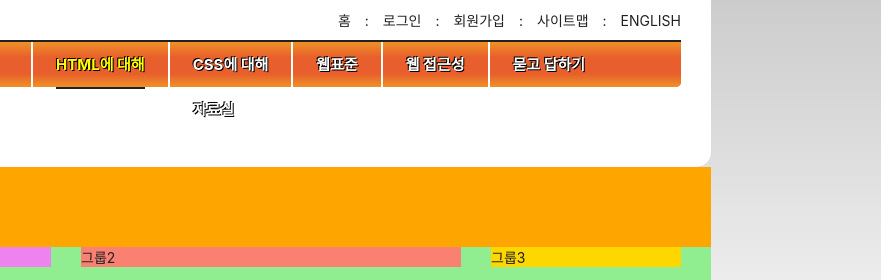
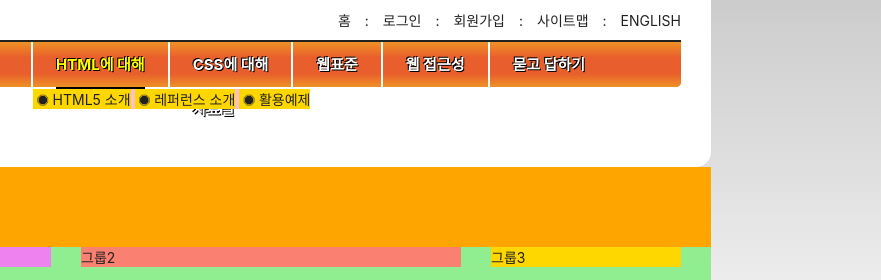
Before and after one commit to Majesty-jun/HTML5, a plain HTML site: page index.html in a window 1280 px wide. Shown: the top 280 px of the page, 399-1280 px from the left. Drawn offline with Linux system fonts and the light colour scheme; a web font is replaced by a local one.

Commit message:
apply sub-menu icon font

```diff
--- a/styles/fontello.css
+++ b/styles/fontello.css
@@ -1,18 +1,29 @@
+@font-face {
+  font-family: 'fontello';
+  src: url('../font/fontello.eot?45169256');
+  src: url('../font/fontello.eot?45169256#iefix') format('embedded-opentype'),
+       url('../font/fontello.woff2?45169256') format('woff2'),
+       url('../font/fontello.woff?45169256') format('woff'),
+       url('../font/fontello.ttf?45169256') format('truetype'),
+       url('../font/fontello.svg?45169256#fontello') format('svg');
+  font-weight: normal;
+  font-style: normal;
+}
 /* Chrome hack: SVG is rendered more smooth in Windozze. 100% magic, uncomment if you need it. */
 /* Note, that will break hinting! In other OS-es font will be not as sharp as it could be */
 /*
 @media screen and (-webkit-min-device-pixel-ratio:0) {
   @font-face {
     font-family: 'fontello';
-    src: url('../font/fontello.svg?38310097#fontello') format('svg');
+    src: url('../font/fontello.svg?45169256#fontello') format('svg');
   }
 }
 */
-
- [class^="icon-"]:before, [class*=" icon-"]:before {
-  font-family: 'fontello';
+[class^="icon-"]:before, [class*=" icon-"]:before {
+  font-family: "fontello";
+  font-style: normal;
   font-weight: normal;
-  speak: none;
+  speak: never;
 
   display: inline-block;
   text-decoration: inherit;
@@ -43,8 +54,9 @@
   /* text-shadow: 1px 1px 1px rgba(127, 127, 127, 0.3); */
 }
 
-.icon-ok:before { content: '\e800'; } /* '' */
-.icon-plus:before { content: '\e801'; } /* '' */
-.icon-search:before { content: '\e802'; } /* '' */
-.icon-right-open:before { content: '\e803'; } /* '' */
-.icon-dot-circled:before { content: '\f192'; } /* '' */
+.icon-colon:before { content: '\e800'; } /* '' */
+.icon-ok:before { content: '\e801'; } /* '' */
+.icon-plus:before { content: '\e802'; } /* '' */
+.icon-search:before { content: '\e803'; } /* '' */
+.icon-right-dir:before { content: '\e804'; } /* '' */
+.icon-stop:before { content: '\e805'; } /* '' */
--- a/styles/style.css
+++ b/styles/style.css
@@ -1,19 +1,20 @@
+@import url(./fonts.css);
 @import url(./normalize.css);
 @import url(./reset.css);
 
-/* 숨김 컨텐츠 */
+/* 숨김 콘텐츠 */
 .a11y-hidden {
   position: absolute;
   width: 1px;
   height: 1px;
-  margin: -1px;
   overflow: hidden;
-  clip: rect(0 0 0 0);
   clip-path: polygon(0 0, 0 0, 0 0);
 }
 
-/* 기본스타일 */
-*, *::before, *::after {
+/* 기본 스타일 */
+*,
+*::before,
+*::after {
   box-sizing: border-box;
 }
 
@@ -33,18 +34,19 @@
   font-size: 1.4rem;
   color: #212121;
   background: #ccc
-  linear-gradient(
-      to bottom,
-      #ccc 0%,
-      #eee 35%,
-      #fff 70%,
-      #fff 100%
-    );
-  font-family: "Pretendard Variable", Pretendard, -apple-system, BlinkMacSystemFont, system-ui, Roboto, "Helvetica Neue", "Segoe UI", "Apple SD Gothic Neo", "Noto Sans KR", "Malgun Gothic", "Apple Color Emoji", "Segoe UI Emoji", "Segoe UI Symbol", sans-serif;
+    linear-gradient(to bottom, #ccc 0%, #eee 35%, #fff 70%, #fff 100%);
+  font-family: "Pretendard Variable", Pretendard, -apple-system,
+    BlinkMacSystemFont, system-ui, Roboto, "Helvetica Neue", "Segoe UI",
+    "Apple SD Gothic Neo", "Noto Sans KR", "Malgun Gothic", "Apple Color Emoji",
+    "Segoe UI Emoji", "Segoe UI Symbol", sans-serif;
 }
 
 /* 레이아웃 */
-.header, .visual, .main, .slogan, .footer-inner {
+.header,
+.visual,
+.main,
+.slogan,
+.footer-inner {
   width: 940px;
   margin: 0 auto;
 }
@@ -62,16 +64,17 @@
   position: absolute;
   top: 45px;
   left: 60px;
+  z-index: 10;
 }
 
 /* 텍스트 링크 모음 */
 .member {
   text-align: right;
   padding: 4px 0;
-  /* position 속성을 활용하여 .member 영역을 오른쪽으로 10px만큼 이동하기 */
+  /* position 속성을 활용하여 .member 영역을 오른쪽으로 10px 만큼 이동하기 */
   /* position: relative;
   right: -10px; */
-   /* transform 속성을 활용하여 .member 영역을 오른쪽으로 10px만큼 이동하기 */
+  /* transform 속성을 활용하여 .member 영역을 오른쪽으로 10px 만큼 이동하기 */
   transform: translateX(10px);
 }
 
@@ -85,7 +88,7 @@
   text-transform: uppercase;
 }
 
-/* 마지막 li요소에 포함된 a 요소를 선택하여 오른쪽 padding 값을 0으로 재정의 하는 방법 */
+/* 마지막 li 요소에 포함된 a 요소를 선택하여 오른쪽 padding 값을 0으로 재정의 하는 방법 */
 /* .member li:last-child a {
   padding-right: 0;
 } */
@@ -94,14 +97,13 @@
   margin-right: 4px;
 }
 
-/* 메인메뉴 */
+/* 메인 메뉴 */
 .navigation {
   padding-bottom: 80px;
 }
 
 .menu {
-  border-top: 2px solid #212121;
-  border-radius: 0 0 5px 5px;
+  border-top: 2px solid currentColor;
   background: #e85e2c
     linear-gradient(
       to bottom,
@@ -110,8 +112,14 @@
       #e85e2c 70%,
       #ef9126 100%
     );
+  border-radius: 0 0 5px 5px;
   padding-left: 230px;
   height: 47px;
+  position: relative;
+}
+
+.menu > li:nth-child(-n + 3) {
+  position: relative;
 }
 
 .menu-item {
@@ -119,6 +127,7 @@
   border-left: 2px solid #fff;
 }
 
+/* 구체성 -> 10점 */
 .menu-button {
   border: 0;
   background: transparent;
@@ -130,25 +139,66 @@
   text-shadow: 1px 1px 0 #000, -1px -1px 0 #000;
 }
 
+/* 구체성 -> 20점 */
 .is-active .menu-button {
   color: #ff0;
 }
 
 .is-active .menu-button::after {
   content: "";
-  display: block; /* 버튼 태그 안의 텍스트는 inline */
-  border-top: 2px solid #212121;
-}
-
-.is-active::after {
-  content: "";
-  border-top: 2px solid #212121;
+  display: block;
+  border-top: 2px solid #000;
 }
 
 .sub-menu {
   background-color: pink;
   position: absolute;
+  top: 47px;
   display: none;
+}
+
+.menu-html,
+.menu-css,
+.menu-standards {
+  left: 0;
+}
+
+.menu-accessibility,
+.meun-qna,
+.menu-archive {
+  right: 0;
+}
+
+.is-active .sub-menu {
+  display: block;
+  white-space: nowrap;
+}
+
+.sub-menu li {
+  display: inline-block;
+  background-color: gold;
+}
+
+.sub-menu a::before {
+  font-family: "fontello";
+  content: "\e805";
+  font-weight: normal;
+  display: inline-block;
+  text-decoration: inherit;
+  width: 1em;
+  margin-right: .2em;
+  text-align: center;
+  font-variant: normal;
+  text-transform: none;
+  line-height: 1em;
+  margin-left: .2em;
+  -webkit-font-smoothing: antialiased;
+  -moz-osx-font-smoothing: grayscale;
+}
+
+/* 마우스를 올렸을 떄 before 선택 */
+.sub-menu a:hover::before, .sub-menu a:focus::before {
+  content: "\e801";
 }
 
 /* 비주얼 */
@@ -156,7 +206,6 @@
   background: orange;
   height: 10vh;
 }
-
 /* 메인 */
 .main {
   background: lightgreen;
@@ -174,12 +223,10 @@
   background-color: violet;
   width: 250px;
 }
-
 .group2 {
   background-color: salmon;
   width: 380px;
 }
-
 .group3 {
   background-color: gold;
   width: 190px;
@@ -191,19 +238,12 @@
   height: 10vh;
   clear: both;
 }
-
 /* 푸터 */
 .footer {
   background: #ccc
-    linear-gradient(to bottom,
-      #ccc 0%,
-      #eee 35%,
-      #fff 70%,
-      #fff 100%
-    );
+    linear-gradient(to bottom, #ccc 0%, #eee 35%, #fff 70%, #fff 100%);
 }
-
 .footer-inner {
+  background: silver;
   height: 15vh;
-  background-color: silver;
 }
```
Also changed, not shown: font/fontello.ttf, font/fontello.woff, font/fontello.woff2, 2 other files.
